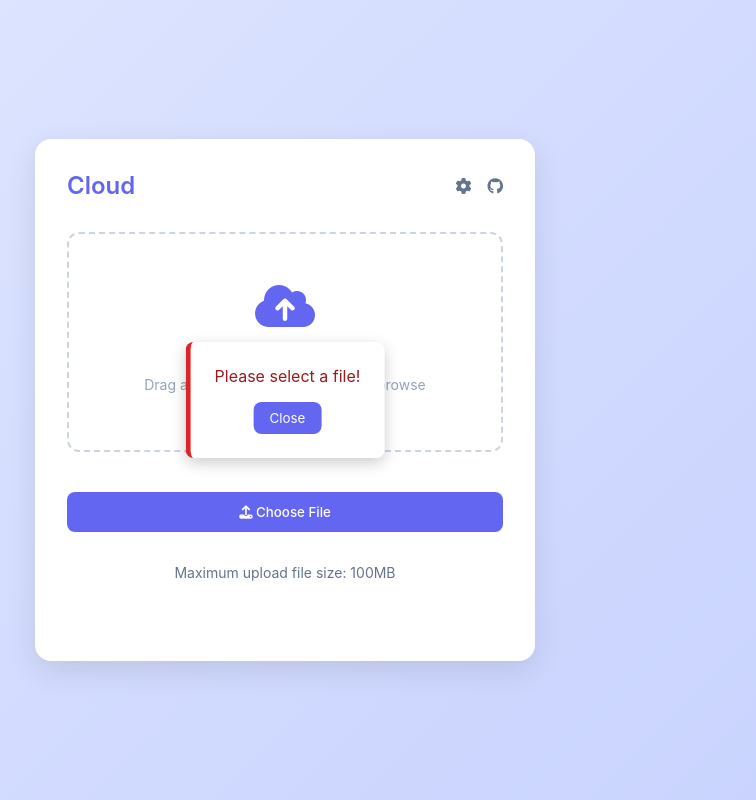
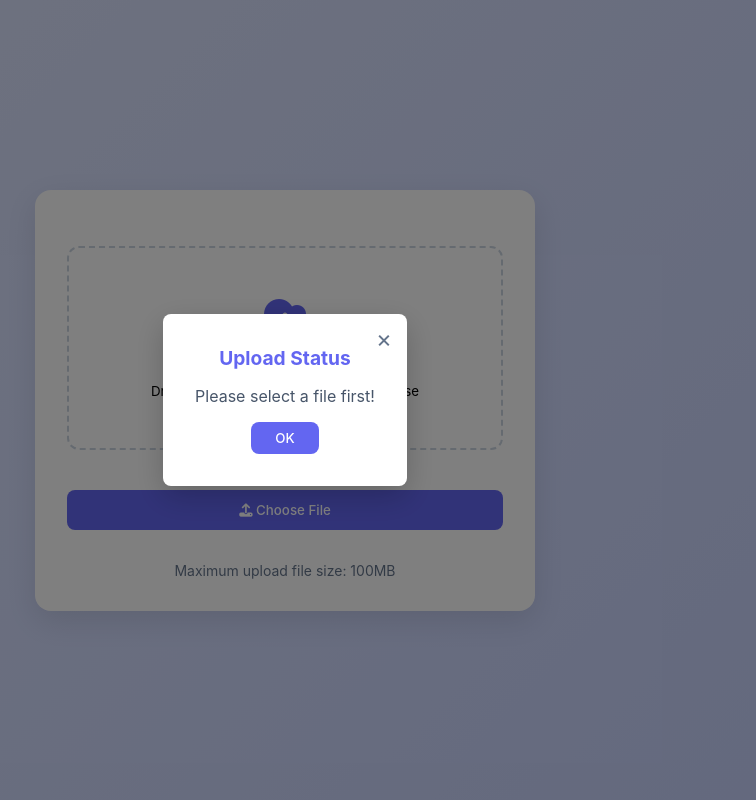
Before and after one commit to alzzhosting/kenz-cloud, a website: page public/index.html in a window 1280 px wide. Both pictures are taken after a click on the button "Choose File". Shown: the whole page, without its empty margins (355-1111 px from the left). Drawn offline with Linux system fonts and the light colour scheme.

Commit message:
UPDATE index.html

```diff
--- a/public/index.html
+++ b/public/index.html
@@ -37,34 +37,6 @@
             text-align: center;
         }
 
-        header {
-            display: flex;
-            justify-content: space-between;
-            align-items: center;
-            margin-bottom: 2rem;
-        }
-
-        .brand {
-            font-size: 1.5rem;
-            font-weight: 600;
-            color: var(--primary);
-        }
-
-        .icons {
-            display: flex;
-            gap: 1rem;
-        }
-
-        .icon {
-            color: #64748b;
-            cursor: pointer;
-            transition: color 0.3s ease;
-        }
-
-        .icon:hover {
-            color: var(--primary);
-        }
-
         .upload-box {
             border: 2px dashed #cbd5e1;
             border-radius: 0.75rem;
@@ -79,29 +51,10 @@
             background: #f8fafc;
         }
 
-        .upload-box.dragover {
-            border-color: var(--primary);
-            background: #f1f5f9;
-        }
-
         .cloud-icon {
             font-size: 3rem;
             color: var(--primary);
             margin-bottom: 1rem;
-        }
-
-        .upload-text {
-            color: #64748b;
-            margin: 0.5rem 0;
-        }
-
-        .upload-text small {
-            color: #94a3b8;
-            font-size: 0.875rem;
-        }
-
-        #fileInput {
-            display: none;
         }
 
         .btn {
@@ -128,73 +81,91 @@
             margin: 1rem 0;
         }
 
-        #status {
-            padding: 1rem;
-            border-radius: 0.5rem;
-            margin-top: 1rem;
-            font-size: 0.9rem;
-        }
-
-        .success {
-            background: #dcfce7;
-            color: #166534;
-        }
-
-        .error {
-            background: #fee2e2;
-            color: #991b1b;
-        }
-
         .stats {
             color: #64748b;
             font-size: 0.875rem;
             margin-top: 2rem;
         }
 
-        /* Popup */
-        .popup {
+        /* POPUP STYLE */
+        .popup-overlay {
             position: fixed;
-            top: 50%;
-            left: 50%;
-            transform: translate(-50%, -50%);
-            background: white;
-            padding: 1.5rem;
-            box-shadow: 0 5px 15px rgba(0, 0, 0, 0.2);
-            border-radius: 0.5rem;
-            text-align: center;
-            display: none;
-            z-index: 1000;
+            top: 0;
+            left: 0;
+            width: 100%;
+            height: 100%;
+            background: rgba(0, 0, 0, 0.5);
+            display: flex;
+            justify-content: center;
+            align-items: center;
+            opacity: 0;
+            visibility: hidden;
+            transition: opacity 0.3s ease, visibility 0.3s ease;
         }
 
-        .popup.success {
-            border-left: 5px solid #16a34a;
+        .popup {
+            background: white;
+            padding: 2rem;
+            border-radius: 0.5rem;
+            box-shadow: 0 10px 30px rgba(0, 0, 0, 0.2);
+            max-width: 400px;
+            text-align: center;
+            transform: scale(0.8);
+            transition: transform 0.3s ease;
         }
 
-        .popup.error {
-            border-left: 5px solid #dc2626;
+        .popup-header {
+            font-size: 1.2rem;
+            font-weight: bold;
+            margin-bottom: 1rem;
+            color: var(--primary);
+        }
+
+        .popup-message {
+            color: #475569;
+            margin-bottom: 1rem;
         }
 
         .popup button {
-            margin-top: 1rem;
             background: var(--primary);
             color: white;
+            padding: 0.5rem 1.5rem;
             border: none;
-            padding: 0.5rem 1rem;
             border-radius: 0.5rem;
             cursor: pointer;
+            font-weight: 500;
+            transition: all 0.3s ease;
+        }
+
+        .popup button:hover {
+            background: var(--primary-hover);
+        }
+
+        .popup-close {
+            position: absolute;
+            top: 10px;
+            right: 15px;
+            font-size: 1.5rem;
+            cursor: pointer;
+            color: #64748b;
+        }
+
+        .popup-close:hover {
+            color: var(--primary);
+        }
+
+        .popup-overlay.show {
+            opacity: 1;
+            visibility: visible;
+        }
+
+        .popup-overlay.show .popup {
+            transform: scale(1);
         }
     </style>
 </head>
 <body>
     <div class="container">
-        <header>
-            <div class="brand">Cloud</div>
-            <div class="icons">
-                <i class="fas fa-cog icon"></i>
-                <i class="fab fa-github icon"></i>
-            </div>
-        </header>
-
         <div class="upload-box" id="dropZone">
             <i class="fas fa-cloud-upload-alt cloud-icon"></i>
             <div class="upload-text">
@@ -204,44 +175,31 @@
         </div>
 
         <div id="fileName"></div>
-        <input type="file" id="fileInput">
+        <input type="file" id="fileInput" style="display: none;">
         <button class="btn" onclick="uploadFile()">
             <i class="fas fa-upload"></i>
             Choose File
         </button>
 
-        <div class="stats">
-            Maximum upload file size: 100MB
-        </div>
-
-        <p id="status"></p>
+        <div class="stats">Maximum upload file size: 100MB</div>
     </div>
 
-    <!-- Popup -->
-    <div id="popup" class="popup">
-        <p id="popupMessage"></p>
-        <button onclick="closePopup()">Close</button>
+    <!-- POPUP MODAL -->
+    <div class="popup-overlay" id="popupOverlay">
+        <div class="popup">
+            <span class="popup-close" onclick="closePopup()">&times;</span>
+            <div class="popup-header">Upload Status</div>
+            <div class="popup-message" id="popupMessage"></div>
+            <button onclick="closePopup()">OK</button>
+        </div>
     </div>
 
     <script>
         const dropZone = document.getElementById('dropZone');
         const fileInput = document.getElementById('fileInput');
         const fileName = document.getElementById('fileName');
-
-        dropZone.addEventListener('dragover', (e) => {
-            e.preventDefault();
-            dropZone.classList.add('dragover');
-        });
-
-        dropZone.addEventListener('dragleave', () => {
-            dropZone.classList.remove('dragover');
-        });
-
-        dropZone.addEventListener('drop', (e) => {
-            e.preventDefault();
-            dropZone.classList.remove('dragover');
-            if (e.dataTransfer.files.length) handleFile(e.dataTransfer.files[0]);
-        });
+        const popupOverlay = document.getElementById('popupOverlay');
+        const popupMessage = document.getElementById('popupMessage');
 
         dropZone.addEventListener('click', () => fileInput.click());
         fileInput.addEventListener('change', () => {
@@ -253,7 +211,10 @@
         }
 
         async function uploadFile() {
-            if (!fileInput.files.length) return showPopup("Please select a file!", "error");
+            if (!fileInput.files.length) {
+                showPopup('Please select a file first!');
+                return;
+            }
 
             const btn = document.querySelector('.btn');
             btn.innerHTML = `<i class="fas fa-spinner fa-spin"></i> Uploading...`;
@@ -263,27 +224,29 @@
                 const formData = new FormData();
                 formData.append('file', fileInput.files[0]);
 
-                const response = await fetch('/upload', { method: 'POST', body: formData });
+                const response = await fetch('/upload', {
+                    method: 'POST',
+                    body: formData
+                });
+
                 const data = await response.json();
-                showPopup(`File uploaded! <a href="${data.url}" target="_blank">View file</a>`, "success");
-            } catch {
-                showPopup("Upload failed. Try again.", "error");
+                showPopup(`File uploaded successfully! <a href="${data.url}" target="_blank">View file</a>`);
+            } catch (error) {
+                console.error('Error:', error);
+                showPopup('Upload failed. Please try again.');
             } finally {
                 btn.innerHTML = `<i class="fas fa-upload"></i> Choose File`;
                 btn.disabled = false;
             }
         }
 
-        function showPopup(msg, type) {
-            const popup = document.getElementById("popup");
-            document.getElementById("popupMessage").innerHTML = msg;
-            popup.className = `popup ${type}`;
-            popup.style.display = "block";
-            setTimeout(() => popup.style.display = "none", 3000);
+        function showPopup(message) {
+            popupMessage.innerHTML = message;
+            popupOverlay.classList.add('show');
         }
 
         function closePopup() {
-            document.getElementById("popup").style.display = "none";
+            popupOverlay.classList.remove('show');
         }
     </script>
 </body>
```
